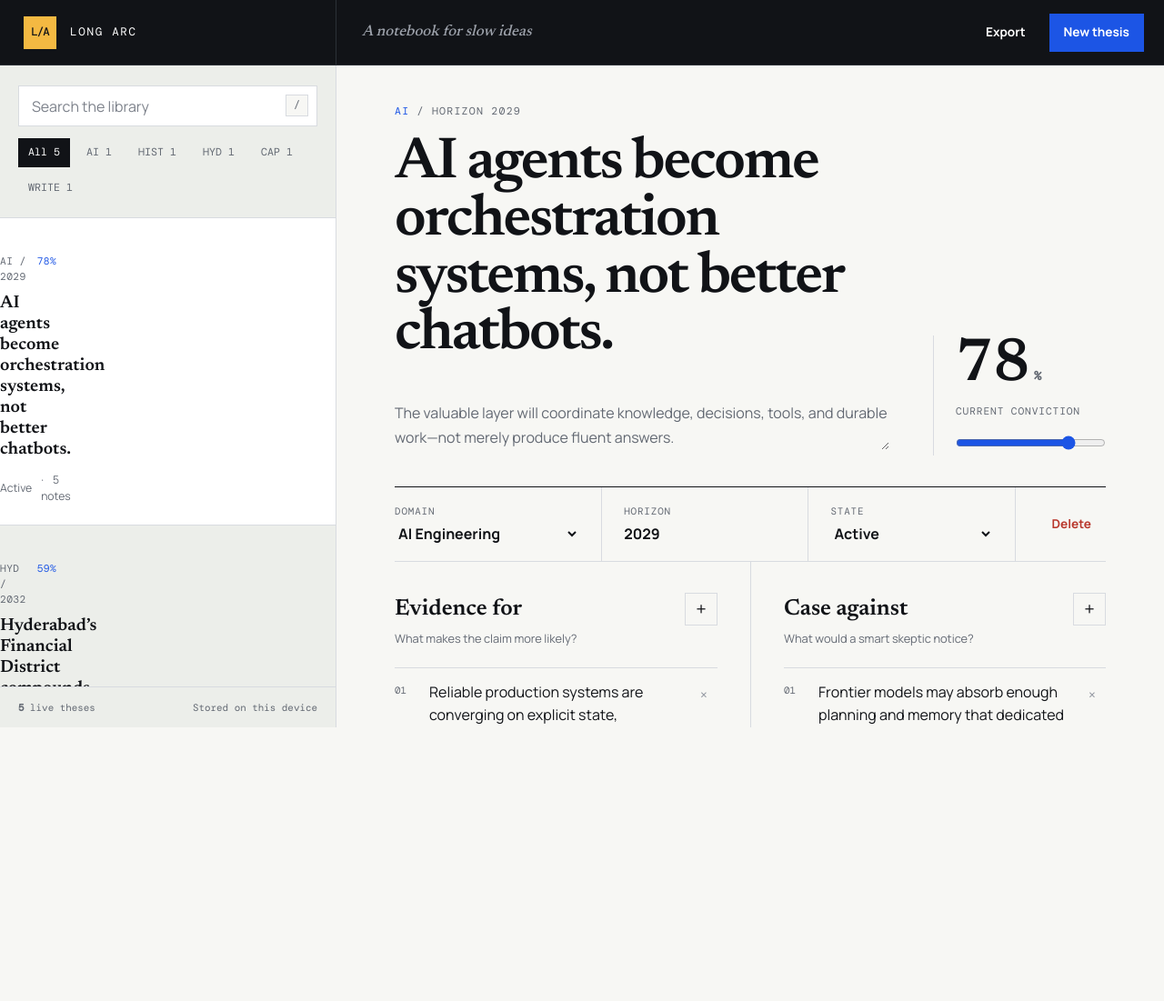
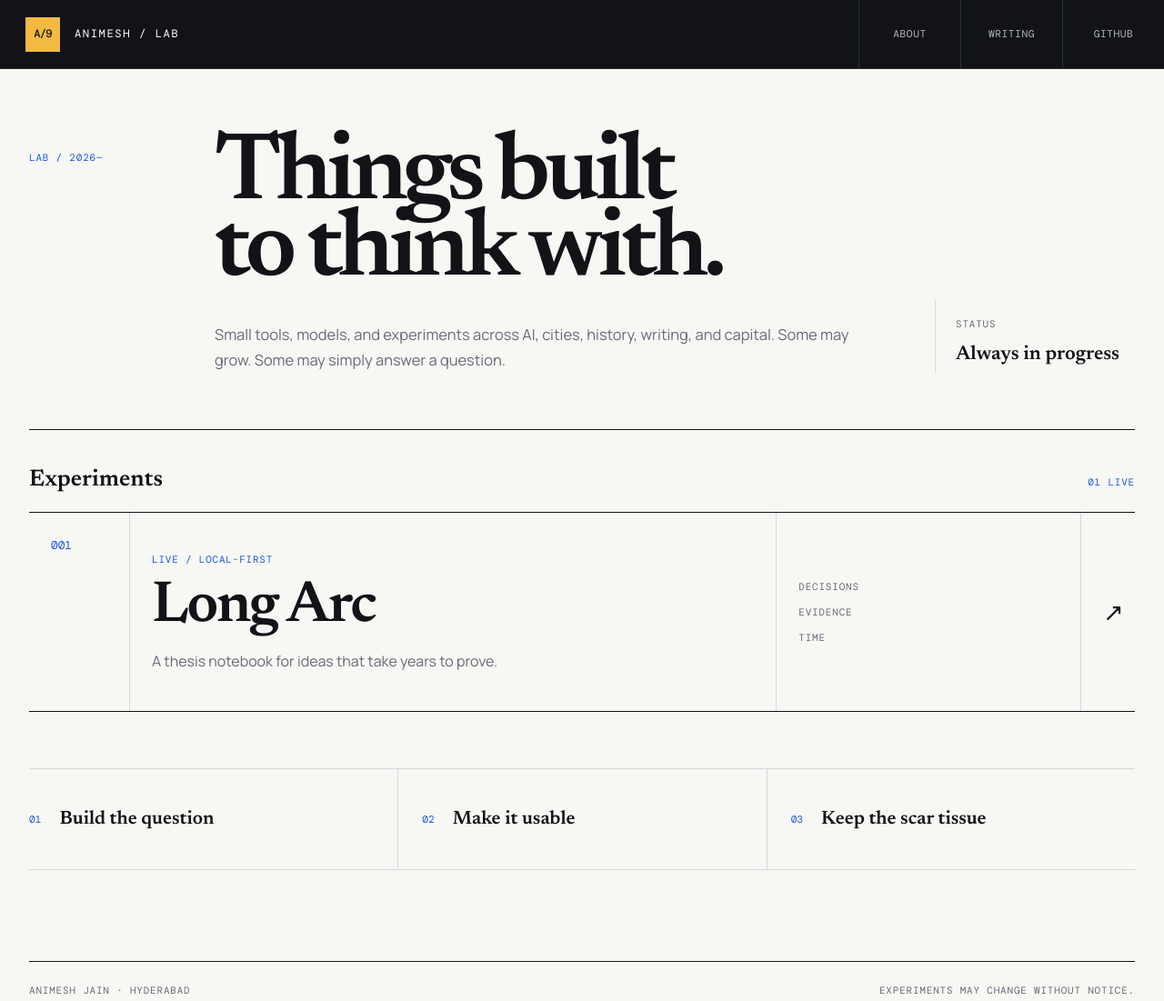
Before and after one commit to animeshj9/animeshj9-web, a plain HTML site: page dist/index.html in a window 1280 px wide. Shown: the whole page at 91% size. Before the commit the page ends 800 px from the top, so only its background shows below. Drawn offline with nearby package versions, Linux system fonts and the light colour scheme.

Commit message:
Turn animeshj9.com into an experiments lab

```diff
--- a/dist/index.html
+++ b/dist/index.html
@@ -4,93 +4,71 @@
     <meta charset="UTF-8" />
     <meta name="viewport" content="width=device-width, initial-scale=1.0" />
     <meta name="theme-color" content="#111317" />
-    <meta
-      name="description"
-      content="Long Arc is a thesis notebook for ideas that take years to prove."
-    />
-    <title>Long Arc — Think in years, update in evidence</title>
-    <link rel="icon" href="./favicon.svg" type="image/svg+xml" />
-    <link rel="stylesheet" href="./styles.css" />
+    <meta name="description" content="Animesh's lab: small tools, models, and ideas built to think with." />
+    <title>Animesh / Lab</title>
+    <link rel="icon" href="./lab-favicon.svg" type="image/svg+xml" />
+    <link rel="stylesheet" href="./lab.css" />
   </head>
   <body>
-    <div class="app-shell">
-      <header class="topbar">
-        <a class="brand" href="#" aria-label="Long Arc home">
-          <span class="brand-mark" aria-hidden="true">L/A</span>
-          <span>LONG ARC</span>
+    <div class="lab-shell">
+      <header class="lab-header">
+        <a class="lab-brand" href="./" aria-label="Animesh Lab home">
+          <span class="brand-block">A/9</span>
+          <span>ANIMESH / LAB</span>
         </a>
-        <div class="topbar-note">A notebook for slow ideas</div>
-        <div class="topbar-actions">
-          <button class="text-button" id="exportButton" type="button">Export</button>
-          <button class="primary-button" id="newThesisButton" type="button">New thesis</button>
-        </div>
+        <nav aria-label="Related sites">
+          <a href="https://animeshja.in">About</a>
+          <a href="https://scaling-life.com">Writing</a>
+          <a href="https://github.com/animeshj9">GitHub</a>
+        </nav>
       </header>
 
-      <aside class="library" aria-label="Thesis library">
-        <div class="library-head">
-          <label class="search-wrap" for="searchInput">
-            <span class="sr-only">Search theses</span>
-            <input id="searchInput" type="search" placeholder="Search the library" autocomplete="off" />
-            <kbd>/</kbd>
-          </label>
-          <div class="filters" id="filters" aria-label="Filter by domain"></div>
-        </div>
-        <div class="thesis-list" id="thesisList"></div>
-        <div class="library-footer">
-          <span><strong id="libraryCount">0</strong> live theses</span>
-          <span>Stored on this device</span>
-        </div>
-      </aside>
+      <main>
+        <section class="lab-intro" aria-labelledby="lab-title">
+          <div class="intro-index">LAB / 2026—</div>
+          <div>
+            <h1 id="lab-title">Things built<br />to think with.</h1>
+            <p>Small tools, models, and experiments across AI, cities, history, writing, and capital. Some may grow. Some may simply answer a question.</p>
+          </div>
+          <div class="lab-note">
+            <span>STATUS</span>
+            <strong>Always in progress</strong>
+          </div>
+        </section>
 
-      <main class="workspace" id="workspace" tabindex="-1"></main>
+        <section class="experiment-ledger" aria-labelledby="experiments-title">
+          <div class="ledger-head">
+            <h2 id="experiments-title">Experiments</h2>
+            <span>01 LIVE</span>
+          </div>
+
+          <a class="experiment-card" href="./long-arc/">
+            <span class="experiment-number">001</span>
+            <span class="experiment-main">
+              <span class="experiment-status">LIVE / LOCAL-FIRST</span>
+              <strong>Long Arc</strong>
+              <span class="experiment-description">A thesis notebook for ideas that take years to prove.</span>
+            </span>
+            <span class="experiment-tags">
+              <span>DECISIONS</span>
+              <span>EVIDENCE</span>
+              <span>TIME</span>
+            </span>
+            <span class="experiment-open" aria-hidden="true">↗</span>
+          </a>
+        </section>
+
+        <section class="principle-strip" aria-label="Lab principles">
+          <div><span>01</span><strong>Build the question</strong></div>
+          <div><span>02</span><strong>Make it usable</strong></div>
+          <div><span>03</span><strong>Keep the scar tissue</strong></div>
+        </section>
+      </main>
+
+      <footer>
+        <span>ANIMESH JAIN · HYDERABAD</span>
+        <span>Experiments may change without notice.</span>
+      </footer>
     </div>
-
-    <dialog class="dialog" id="newThesisDialog">
-      <form method="dialog" id="newThesisForm">
-        <div class="dialog-kicker">NEW LINE OF INQUIRY</div>
-        <h2>What do you believe might be true?</h2>
-        <label>
-          Thesis
-          <textarea name="title" rows="3" maxlength="180" required placeholder="State the claim, not the topic."></textarea>
-        </label>
-        <div class="form-grid">
-          <label>
-            Domain
-            <select name="domain">
-              <option>AI Engineering</option>
-              <option>Technology</option>
-              <option>History</option>
-              <option>Hyderabad</option>
-              <option>Investing</option>
-              <option>Writing</option>
-              <option>Other</option>
-            </select>
-          </label>
-          <label>
-            Horizon
-            <input name="horizon" type="number" min="2026" max="2100" value="2030" required />
-          </label>
-        </div>
-        <label>
-          Why it matters
-          <textarea name="why" rows="2" maxlength="240" placeholder="What changes if this is right?"></textarea>
-        </label>
-        <div class="dialog-actions">
-          <button class="text-button" value="cancel" type="button" id="cancelDialog">Cancel</button>
-          <button class="primary-button" value="default" type="submit">Start the thesis</button>
-        </div>
-      </form>
-    </dialog>
-
-    <template id="emptyTemplate">
-      <section class="empty-state">
-        <div class="empty-mark" aria-hidden="true">∿</div>
-        <h1>No thesis matches this view.</h1>
-        <p>Change the filter or begin a new line of inquiry.</p>
-        <button class="primary-button" type="button" data-action="new">New thesis</button>
-      </section>
-    </template>
-
-    <script src="./app.js" defer></script>
   </body>
 </html>
--- /dev/null
+++ b/dist/lab.css
@@ -0,0 +1,185 @@
+@import url('https://fonts.googleapis.com/css2?family=DM+Mono:wght@400;500&family=Manrope:wght@400;500;600;700&family=Newsreader:opsz,wght@6..72,500;6..72,600&display=swap');
+
+:root {
+  --ink: #111317;
+  --paper: #f7f7f4;
+  --white: #ffffff;
+  --line: #d6d9de;
+  --muted: #666c75;
+  --blue: #1c55e5;
+  --amber: #f4b942;
+  --sans: 'Manrope', system-ui, sans-serif;
+  --serif: 'Newsreader', Georgia, serif;
+  --mono: 'DM Mono', ui-monospace, monospace;
+}
+
+* { box-sizing: border-box; }
+
+body {
+  margin: 0;
+  min-width: 320px;
+  min-height: 100vh;
+  background: var(--paper);
+  color: var(--ink);
+  font-family: var(--sans);
+  font-size: 16px;
+  line-height: 1.5;
+}
+
+a:focus-visible {
+  outline: 3px solid color-mix(in srgb, var(--blue) 35%, transparent);
+  outline-offset: 3px;
+}
+
+.lab-shell { min-height: 100vh; }
+
+.lab-header {
+  display: flex;
+  min-height: 76px;
+  align-items: stretch;
+  justify-content: space-between;
+  border-bottom: 1px solid #2d3138;
+  background: var(--ink);
+  color: var(--white);
+}
+
+.lab-brand {
+  display: flex;
+  align-items: center;
+  gap: 16px;
+  padding: 0 28px;
+  color: inherit;
+  font-family: var(--mono);
+  font-size: .76rem;
+  letter-spacing: .13em;
+  text-decoration: none;
+}
+
+.brand-block {
+  display: grid;
+  width: 38px;
+  height: 38px;
+  place-items: center;
+  background: var(--amber);
+  color: var(--ink);
+  font-weight: 500;
+  letter-spacing: -.06em;
+}
+
+nav { display: flex; align-items: stretch; }
+nav a {
+  display: flex;
+  min-width: 112px;
+  align-items: center;
+  justify-content: center;
+  border-left: 1px solid #2d3138;
+  color: #b4b8bf;
+  font-family: var(--mono);
+  font-size: .7rem;
+  letter-spacing: .05em;
+  text-decoration: none;
+  text-transform: uppercase;
+}
+nav a:hover { background: #1c1f24; color: var(--amber); }
+
+main, footer { width: min(1280px, calc(100% - 64px)); margin: 0 auto; }
+
+.lab-intro {
+  display: grid;
+  grid-template-columns: 170px minmax(0, 1fr) 220px;
+  gap: 34px;
+  align-items: end;
+  padding: 76px 0 62px;
+  border-bottom: 1px solid var(--ink);
+}
+
+.intro-index, .lab-note span, .ledger-head span, .experiment-status, .experiment-tags, footer {
+  font-family: var(--mono);
+  font-size: .68rem;
+  letter-spacing: .08em;
+  text-transform: uppercase;
+}
+
+.intro-index { align-self: start; padding-top: 13px; color: var(--blue); }
+.lab-intro h1 {
+  margin: 0;
+  font-family: var(--serif);
+  font-size: clamp(4rem, 8.2vw, 8.2rem);
+  font-weight: 600;
+  letter-spacing: -.055em;
+  line-height: .8;
+}
+.lab-intro p { max-width: 720px; margin: 34px 0 0; color: var(--muted); font-size: 1.03rem; line-height: 1.7; }
+.lab-note { padding: 18px 0 4px 22px; border-left: 1px solid var(--line); }
+.lab-note span { display: block; margin-bottom: 9px; color: var(--muted); }
+.lab-note strong { font-family: var(--serif); font-size: 1.35rem; }
+
+.experiment-ledger { padding-top: 36px; }
+.ledger-head { display: flex; justify-content: space-between; align-items: baseline; padding-bottom: 16px; }
+.ledger-head h2 { margin: 0; font-family: var(--serif); font-size: 1.6rem; }
+.ledger-head span { color: var(--blue); }
+
+.experiment-card {
+  display: grid;
+  grid-template-columns: 110px minmax(0, 1.7fr) minmax(220px, .8fr) 60px;
+  min-height: 220px;
+  border-top: 1px solid var(--ink);
+  border-bottom: 1px solid var(--ink);
+  color: var(--ink);
+  text-decoration: none;
+  transition: background-color .18s ease, color .18s ease;
+}
+.experiment-card > span { padding: 26px 24px; }
+.experiment-card > span + span { border-left: 1px solid var(--line); }
+.experiment-card:hover { background: var(--ink); color: var(--white); }
+.experiment-card:hover > span + span { border-left-color: #343840; }
+.experiment-card:hover .experiment-status, .experiment-card:hover .experiment-description, .experiment-card:hover .experiment-tags { color: #b7bbc3; }
+.experiment-number { font-family: var(--mono); font-size: .8rem; color: var(--blue); }
+.experiment-main { display: flex; flex-direction: column; justify-content: center; }
+.experiment-status { margin-bottom: 14px; color: var(--blue); }
+.experiment-main strong { font-family: var(--serif); font-size: clamp(2.7rem, 5vw, 5.2rem); font-weight: 600; letter-spacing: -.035em; line-height: .95; }
+.experiment-description { margin-top: 17px; color: var(--muted); }
+.experiment-tags { display: flex; flex-direction: column; justify-content: center; gap: 12px; color: var(--muted); }
+.experiment-open { display: grid; place-items: center; font-size: 1.7rem; }
+
+.principle-strip { display: grid; grid-template-columns: repeat(3, 1fr); margin: 62px 0 100px; border-top: 1px solid var(--line); border-bottom: 1px solid var(--line); }
+.principle-strip div { display: flex; min-height: 110px; align-items: center; gap: 20px; padding: 22px 26px 22px 0; }
+.principle-strip div + div { padding-left: 26px; border-left: 1px solid var(--line); }
+.principle-strip span { color: var(--blue); font-family: var(--mono); font-size: .7rem; }
+.principle-strip strong { font-family: var(--serif); font-size: 1.3rem; }
+
+footer { display: flex; justify-content: space-between; gap: 24px; padding: 23px 0 30px; border-top: 1px solid var(--ink); color: var(--muted); }
+
+@media (max-width: 820px) {
+  .lab-header { min-height: 66px; }
+  .lab-brand { padding: 0 16px; }
+  nav a { min-width: auto; padding: 0 14px; }
+  main, footer { width: min(100% - 36px, 1280px); }
+  .lab-intro { grid-template-columns: 1fr; gap: 22px; padding: 52px 0 42px; }
+  .intro-index { padding: 0; }
+  .lab-note { padding: 14px 0 0; border-top: 1px solid var(--line); border-left: 0; }
+  .experiment-card { grid-template-columns: 64px minmax(0, 1fr) 50px; }
+  .experiment-tags { display: none; }
+  .experiment-main strong { font-size: 3.5rem; }
+}
+
+@media (max-width: 560px) {
+  .lab-brand > span:last-child { display: none; }
+  nav a { padding: 0 10px; font-size: .62rem; }
+  .lab-intro h1 { font-size: clamp(3.5rem, 19vw, 5rem); }
+  .lab-intro p { margin-top: 26px; }
+  .experiment-card { grid-template-columns: 46px minmax(0, 1fr); min-height: 250px; }
+  .experiment-card > span { padding: 22px 12px; }
+  .experiment-main { padding-inline: 18px !important; }
+  .experiment-main strong { font-size: 3rem; }
+  .experiment-open { display: none; }
+  .principle-strip { grid-template-columns: 1fr; margin-bottom: 70px; }
+  .principle-strip div { min-height: 82px; }
+  .principle-strip div + div { padding-left: 0; border-top: 1px solid var(--line); border-left: 0; }
+  footer { display: block; }
+  footer span { display: block; margin-bottom: 8px; }
+}
+
+@media (prefers-reduced-motion: reduce) {
+  *, *::before, *::after { transition: none !important; }
+}
```
Also changed, not shown: dist/long-arc/index.html (added, +96 -0 lines), dist/long-arc/styles.css (renamed from dist/styles.css, +13 -0 lines), tests/smoke.test.mjs (+16 -7 lines), README.md, dist/lab-favicon.svg (added), dist/long-arc/app.js (renamed from dist/app.js), dist/long-arc/favicon.svg (renamed from dist/favicon.svg).
